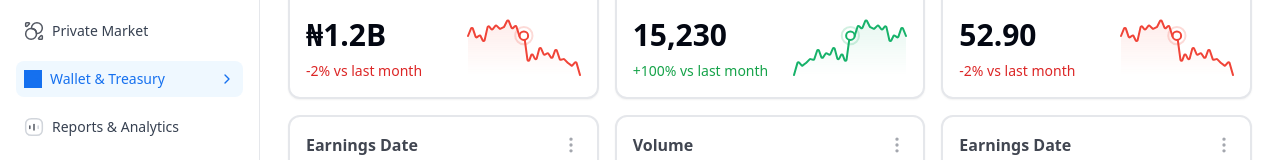
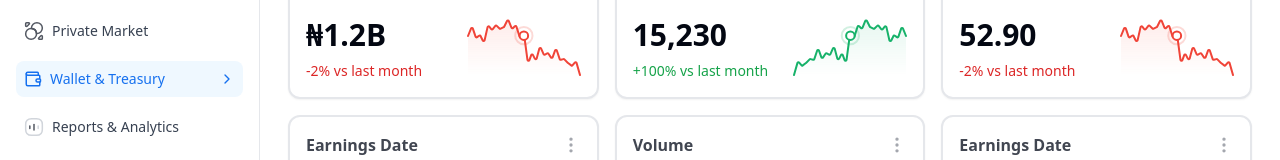
Before and after one commit to Initial-Front/kacus-frontend, a React (Vite) app: page /overview in a window 1280 px wide. Shown: the part 359-519 px from the top of the page. Built offline with nearby package versions, Linux system fonts and the light colour scheme.

Commit message:
still updating the dashboard ui

```diff
--- a/src/components/navbar.tsx
+++ b/src/components/navbar.tsx
@@ -119,7 +119,7 @@ const Section: React.FC<SectionProps> = ({
             >
                 <p className="flex items-center gap-2">
                     <Icon size={18}
-                        className={isActive ? "bg-[#1570EF] text-[#1570EF]" : "text-[#535862]"}
+                        className={isActive ? " text-[#1570EF]" : "text-[#535862]"}
                     />   <p className={`${openSideBar ? 'hidden' : 'block'}`}>
                         {label}
                     </p>
@@ -161,6 +161,17 @@ const SubItem: React.FC<SubItemProps> = ({
     icon: Icon,
     openSideBar,
 }) => {
+        const sectionRoutes: Record<string, string[]> = {
+        "Wallet & Treasury": ["/overview", "/WalletMonitoring", "/fundMovement"],
+        "Derivatives Module": ["/Tradingpairs", "/ProductContact"],
+        "User Management": ["/AllUsers", "/FlaggedUsers"],
+    };
+
+        const isActive =
+        sectionRoutes[label]?.some((path) =>
+            location.pathname.startsWith(path)
+        ) ?? false;
+
     return (
         <Link
             to={link}
@@ -169,7 +180,7 @@ const SubItem: React.FC<SubItemProps> = ({
             {Icon && openSideBar ? (
                 <Icon className="w-4 h-4 text-gray-500" />
             ) : (
-                <span className="whitespace-nowrap">{label}</span>
+                <span className={`{${isActive ? " text-[#1570EF]" : "text-[#535862]"} whitespace-nowrap `}>{label}</span>
             )}
         </Link>
     );
```
